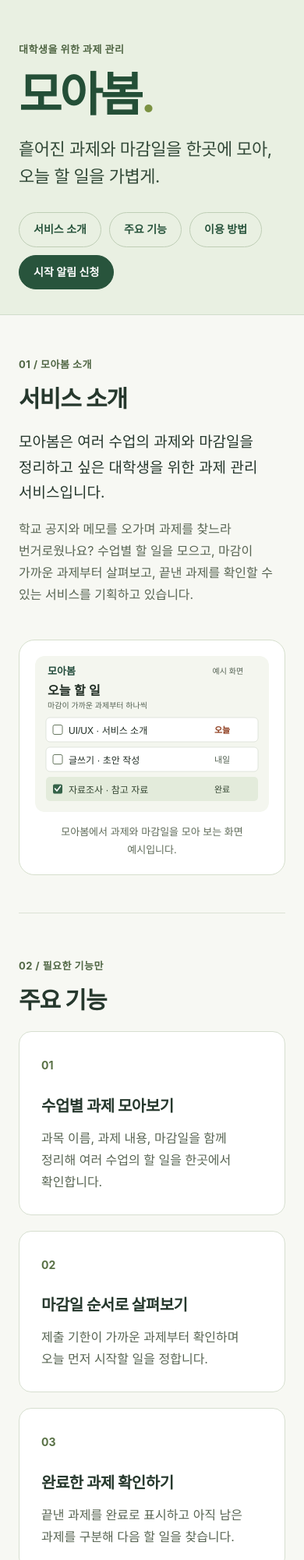
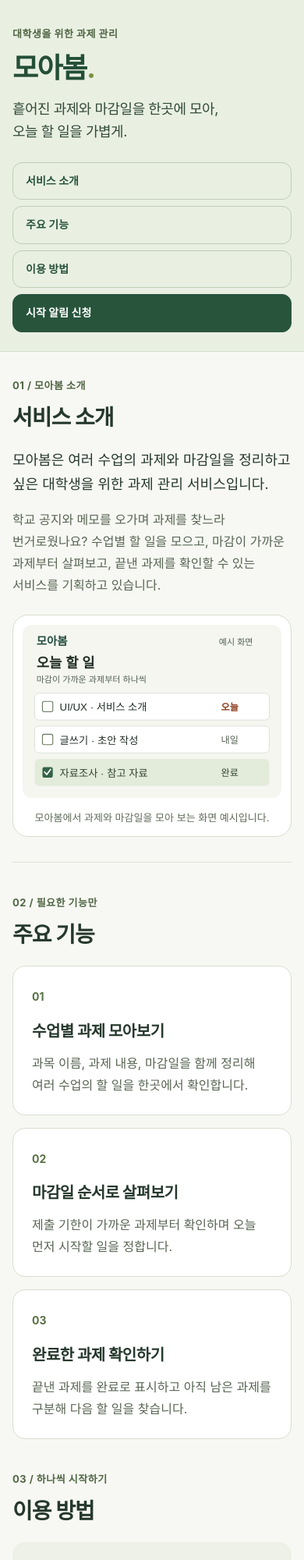
Before and after one commit to rrazx7-bit/-rrazx7-bit-ui-ux_programing_project_, a plain HTML site: page index.html in a window 390 px wide. Shown: the top 2000 px of the page at 78% size. Drawn offline with Linux system fonts and the light colour scheme.

Commit message:
style: 화면 너비에 맞춰 메뉴와 카드 배치 조정

```diff
--- a/style.css
+++ b/style.css
@@ -197,7 +197,10 @@ section {
 .service-preview img {
   display: block;
   width: 100%;
+  max-width: 600px;
   height: auto;
+  margin-right: auto;
+  margin-left: auto;
   border-radius: 12px;
 }
 
@@ -208,10 +211,11 @@ figcaption {
   text-align: center;
 }
 
-/* 같은 폭의 기능 카드 */
-.feature-list, .steps-list {
-  display: flex;
-  flex-wrap: wrap;
+/* 공간에 맞춰 열 수가 바뀌는 기능 카드 */
+.feature-list {
+  display: grid;
+  grid-template-columns: repeat(auto-fit, minmax(260px, 1fr));
+  align-items: stretch;
   gap: 20px;
   margin: 0;
   padding: 0;
@@ -219,7 +223,6 @@ figcaption {
 }
 
 .feature-card {
-  flex: 1 1 250px;
   min-width: 0;
   padding: 28px;
   border: 1px solid #d7dfd0;
@@ -238,6 +241,15 @@ figcaption {
 .feature-card p {
   margin-bottom: 0;
   color: #586553;
+}
+
+.steps-list {
+  display: flex;
+  flex-wrap: wrap;
+  gap: 20px;
+  margin: 0;
+  padding: 0;
+  list-style: none;
 }
 
 .steps-list li {
@@ -391,3 +403,120 @@ button:active {
     transition: none;
   }
 }
+
+/* 작은 화면에서는 위에서 아래로 읽고 입력 */
+@media (max-width: 768px) {
+  .container {
+    width: calc(100% - 32px);
+  }
+
+  .header-inner {
+    padding-top: 32px;
+    padding-bottom: 24px;
+  }
+
+  h1 {
+    font-size: 36px;
+    letter-spacing: -1.5px;
+  }
+
+  h2 {
+    font-size: 28px;
+  }
+
+  .tagline {
+    margin-bottom: 24px;
+    font-size: 18px;
+  }
+
+  .site-nav ul {
+    flex-direction: column;
+    align-items: stretch;
+    gap: 8px;
+  }
+
+  .site-nav a {
+    min-height: 48px;
+    padding: 11px 16px;
+    border-radius: 12px;
+  }
+
+  main.container {
+    padding-top: 32px;
+    padding-bottom: 40px;
+  }
+
+  section {
+    margin-bottom: 40px;
+  }
+
+  .intro-section {
+    flex-direction: column;
+    align-items: stretch;
+    gap: 24px;
+    padding-bottom: 32px;
+  }
+
+  .intro-copy, .service-preview {
+    flex: none;
+    width: 100%;
+  }
+
+  .lead {
+    font-size: 18px;
+  }
+
+  .service-preview {
+    padding: 12px;
+  }
+
+  .feature-list {
+    grid-template-columns: 1fr;
+    gap: 16px;
+  }
+
+  .feature-card {
+    padding: 24px;
+  }
+
+  .card-number {
+    margin-bottom: 16px;
+  }
+
+  .steps-list {
+    flex-direction: column;
+    gap: 16px;
+  }
+
+  .steps-list li {
+    flex: none;
+  }
+
+  .signup-panel {
+    padding: 24px 20px;
+  }
+
+  .signup-form {
+    flex-direction: column;
+    align-items: stretch;
+  }
+
+  .input-group {
+    flex: none;
+    width: 100%;
+  }
+
+  input, button {
+    width: 100%;
+  }
+
+  .footer-inner {
+    flex-direction: column;
+    align-items: flex-start;
+    gap: 12px;
+  }
+
+  .footer-brand {
+    margin-right: 0;
+  }
+}
```
Also changed, not shown: README.md.
